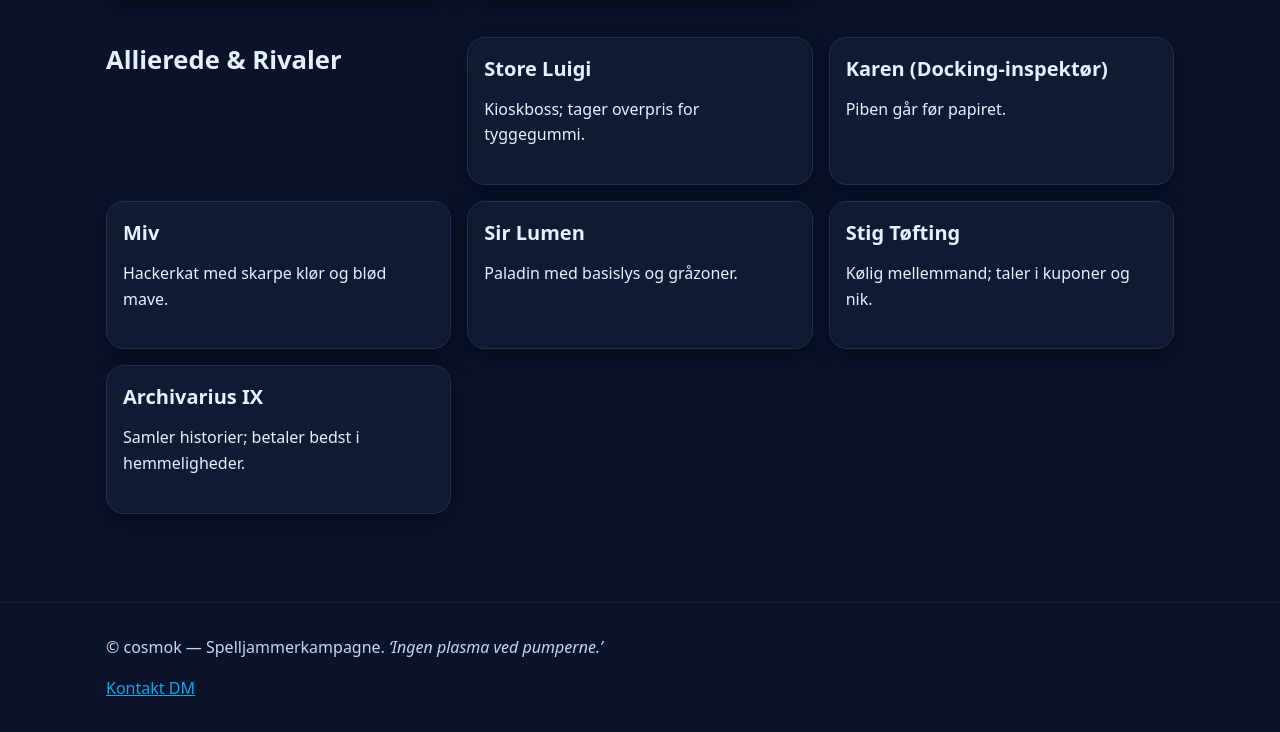
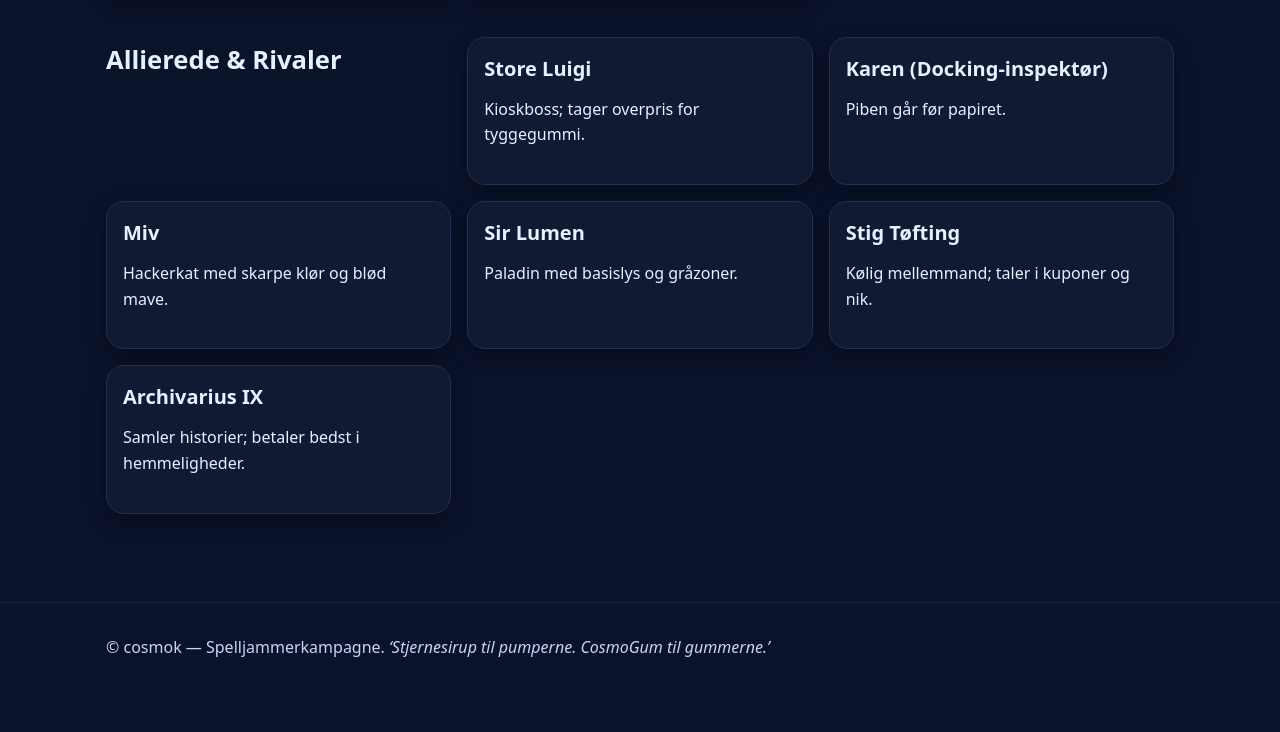
Before and after one commit to kasperlykken/DnD, a plain HTML site: page crew/index.html in a window 1280 px wide. Shown: the part 675-1407 px from the top of the page. After the commit the page ends 1367 px from the top, so only its background shows below. Drawn offline with Linux system fonts and the light colour scheme.

Commit message:
Update index.html

```diff
--- a/crew/index.html
+++ b/crew/index.html
@@ -125,8 +125,8 @@
 
   <footer class="site-footer">
     <div class="wrap">
-      <p>© cosmok — Spelljammerkampagne. <em>‘Ingen plasma ved pumperne.’</em></p>
-      <p><a href="mailto:dm@cosmok.space">Kontakt DM</a></p>
+      <p>© cosmok — Spelljammerkampagne. <em>‘Stjernesirup til pumperne. CosmoGum til gummerne.’</em></p>
+      <!-- <p><a href="mailto:kasper.lykke.n@gmail.com">Kontakt DM</a></p> -->
     </div>
   </footer>
 </body>
```
